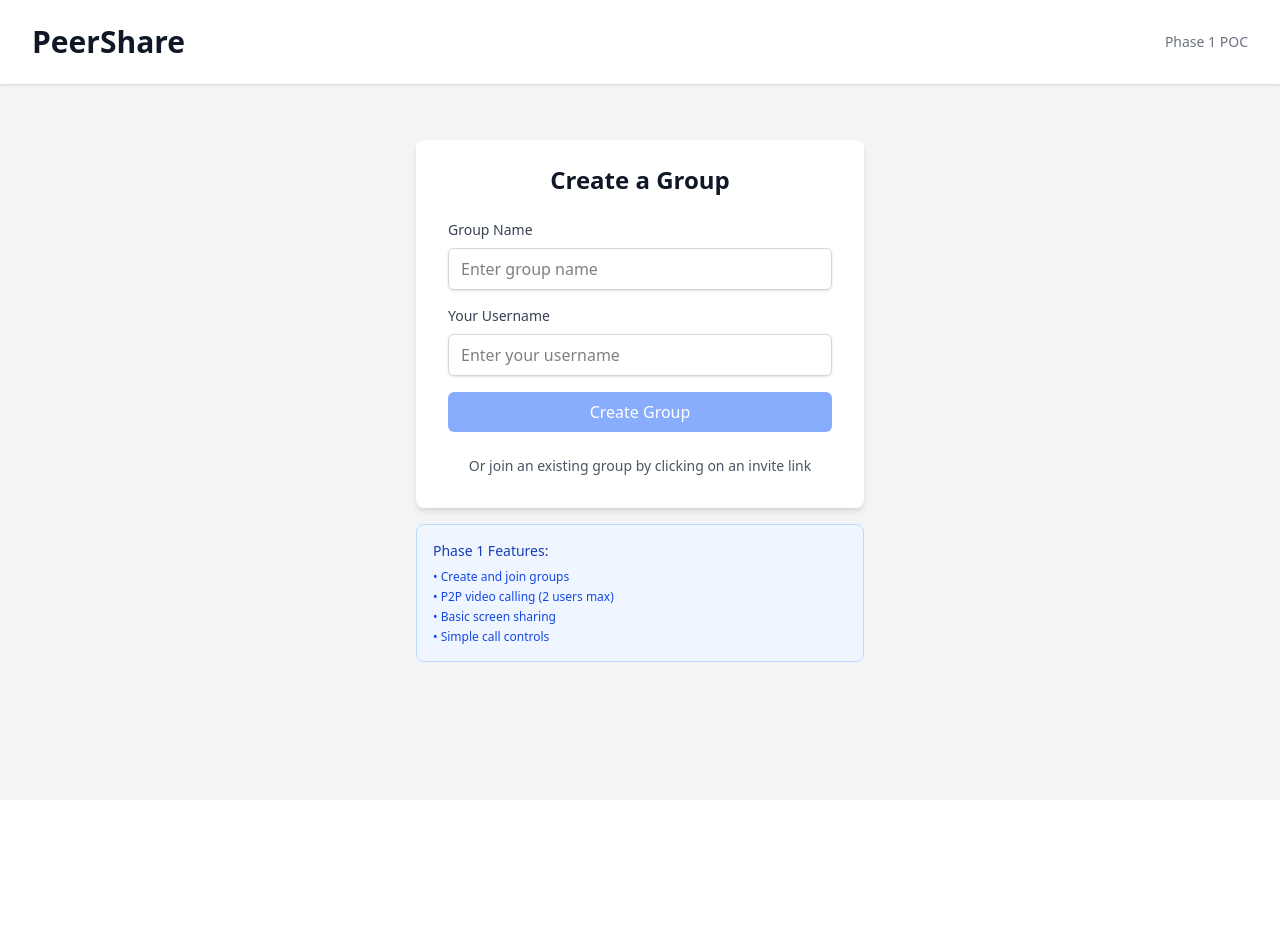
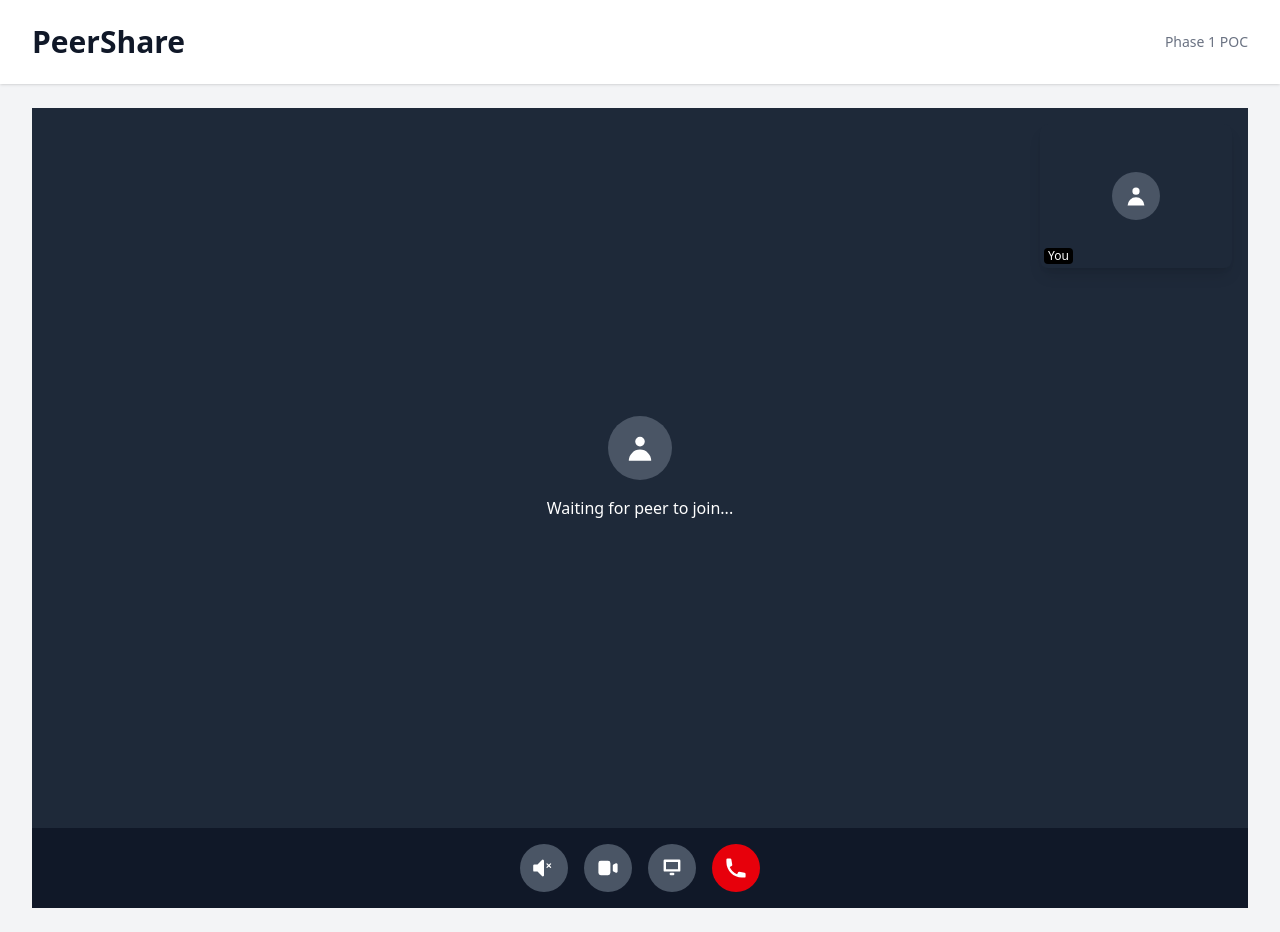
Before and after one commit to jainprashul/peer-share, a React (Vite) app in the folder client/: page /call in a window 1280 px wide. Before the commit the page ends 800 px from the top, so only its background shows below. Built offline with nearby package versions, Linux system fonts and the light colour scheme.

Commit message:
Refactor application structure by implementing routing with AppRouter, adding Fallback component for 404 handling, and updating dependencies in package.json.

```diff
--- a/client/package.json
+++ b/client/package.json
@@ -12,7 +12,8 @@
   "dependencies": {
     "peerjs": "^1.5.5",
     "react": "^19.1.1",
-    "react-dom": "^19.1.1"
+    "react-dom": "^19.1.1",
+    "react-router": "^7.9.1"
   },
   "devDependencies": {
     "@eslint/js": "^9.33.0",
--- a/client/src/App.tsx
+++ b/client/src/App.tsx
@@ -1,83 +1,11 @@
-import { useState } from 'react';
-import type { AppState } from './types';
-import LandingPage from './pages/home/LandingPage';
-import GroupPage from './pages/group/GroupPage';
-import CallPage from './pages/call/CallPage';
+import AppRouter from "./navigations/AppRouter";
+
 
 function App() {
-  const [appState, setAppState] = useState<AppState>({
-    currentPage: 'landing',
-    isLoading: false,
-    error: null
-  });
-
   return (
-    <div className="min-h-screen bg-gray-100">
-      <header className="bg-white shadow-sm">
-        <div className="max-w-7xl mx-auto px-4 sm:px-6 lg:px-8">
-          <div className="flex justify-between items-center py-6">
-            <h1 className="text-3xl font-bold text-gray-900">PeerShare</h1>
-            <div className="text-sm text-gray-500">Phase 1 POC</div>
-          </div>
-        </div>
-      </header>
-
-      <main className="max-w-7xl mx-auto py-6 px-4 sm:px-6 lg:px-8">
-        {appState.error && (
-          <div className="mb-4 bg-red-50 border border-red-200 text-red-700 px-4 py-3 rounded">
-            {appState.error}
-          </div>
-        )}
-
-        {appState.currentPage === 'landing' && (
-          <LandingPage
-            onCreateGroup={(data) => {
-              console.log('Creating group:', data);
-              setAppState(prev => ({ ...prev, currentPage: 'call' }));
-              // TODO: Implement group creation
-            }}
-            isLoading={appState.isLoading}
-            error={appState.error}
-          />
-        )}
-
-        {appState.currentPage === 'group' && (
-          <GroupPage
-            group={null}
-            members={[]}
-            currentUser={null}
-            onStartCall={(targetUserId) => {
-              console.log('Starting call with:', targetUserId);
-              // TODO: Implement call initiation
-              setAppState(prev => ({ ...prev, currentPage: 'call' }));
-            }}
-            onLeaveGroup={() => {
-              setAppState(prev => ({ ...prev, currentPage: 'landing' }));
-            }}
-            isLoading={appState.isLoading}
-          />
-        )}
-
-        {appState.currentPage === 'call' && (
-          <CallPage
-            localStream={null}
-            remoteStream={null}
-            isConnecting={false}
-            controls={{
-              isMuted: false,
-              isVideoEnabled: true,
-              isScreenSharing: false
-            }}
-            onToggleMute={() => console.log('Toggle mute')}
-            onToggleVideo={() => console.log('Toggle video')}
-            onToggleScreenShare={() => console.log('Toggle screen share')}
-            onEndCall={() => {
-              setAppState(prev => ({ ...prev, currentPage: 'group' }));
-            }}
-          />
-        )}
-      </main>
-    </div>
+    <>
+      <AppRouter />
+    </>
   );
 }
 
--- /dev/null
+++ b/client/src/components/Fallback.tsx
@@ -0,0 +1,18 @@
+import { Link } from 'react-router'
+
+function Fallback() {
+    return (
+        <div className="flex flex-col items-center justify-center h-screen text-center">
+            <h1 className="text-6xl font-bold text-red-500">404</h1>
+            <p className="text-xl mt-4">Oops! The page you’re looking for doesn’t exist.</p>
+            <Link
+                to="/"
+                className="mt-6 px-4 py-2 bg-blue-600 text-white rounded-lg hover:bg-blue-700"
+            >
+                Go Home
+            </Link>
+        </div>
+    )
+}
+
+export default Fallback
--- /dev/null
+++ b/client/src/navigations/AppRouter.tsx
@@ -0,0 +1,23 @@
+import Layout from './Layout'
+import { BrowserRouter, Route, Routes } from 'react-router'
+import Home from '../pages/home'
+import Group from '../pages/group'
+import Call from '../pages/call'
+import Fallback from '../components/Fallback'
+
+const AppRouter = () => {
+    return (
+        <Layout>
+            <BrowserRouter>
+                <Routes>
+                    <Route path="/" element={<Home />} />
+                    <Route path="/group" element={<Group />} />
+                    <Route path="/call" element={<Call />} />
+                    <Route path="*" element={<Fallback />} />
+                </Routes>
+            </BrowserRouter>
+        </Layout>
+    )
+}
+
+export default AppRouter
--- /dev/null
+++ b/client/src/navigations/Layout.tsx
@@ -0,0 +1,21 @@
+import React from 'react'
+
+function Layout({ children }: { children: React.ReactNode }) {
+    return (
+        <div className="min-h-screen bg-gray-100">
+            <header className="bg-white shadow-sm">
+                <div className="max-w-7xl mx-auto px-4 sm:px-6 lg:px-8">
+                    <div className="flex justify-between items-center py-6">
+                        <h1 className="text-3xl font-bold text-gray-900">PeerShare</h1>
+                        <div className="text-sm text-gray-500">Phase 1 POC</div>
+                    </div>
+                </div>
+            </header>
+            <main className="max-w-7xl mx-auto py-6 px-4 sm:px-6 lg:px-8">
+                {children}
+            </main>
+        </div>
+    )
+}
+
+export default Layout
--- /dev/null
+++ b/client/src/pages/call/index.tsx
@@ -0,0 +1,24 @@
+import CallPage from './CallPage';
+
+function index() {
+    return (
+        <CallPage
+            localStream={null}
+            remoteStream={null}
+            isConnecting={false}
+            controls={{
+                isMuted: false,
+                isVideoEnabled: true,
+                isScreenSharing: false
+            }}
+            onToggleMute={() => console.log('Toggle mute')}
+            onToggleVideo={() => console.log('Toggle video')}
+            onToggleScreenShare={() => console.log('Toggle screen share')}
+            onEndCall={() => {
+                // setAppState(prev => ({ ...prev, currentPage: 'group' }));
+            }}
+        />
+    )
+}
+
+export default index
--- /dev/null
+++ b/client/src/pages/group/index.tsx
@@ -0,0 +1,22 @@
+import GroupPage from './GroupPage';
+
+function index() {
+    return (
+        <GroupPage
+            group={null}
+            members={[]}
+            currentUser={null}
+            onStartCall={(targetUserId) => {
+                console.log('Starting call with:', targetUserId);
+                // TODO: Implement call initiation
+                //   setAppState(prev => ({ ...prev, currentPage: 'call' }));
+            }}
+            onLeaveGroup={() => {
+                //   setAppState(prev => ({ ...prev, currentPage: 'landing' }));
+            }}
+            isLoading={false}
+        />
+    )
+}
+
+export default index
--- /dev/null
+++ b/client/src/pages/home/index.tsx
@@ -0,0 +1,17 @@
+import LandingPage from './LandingPage';
+
+function index() {
+    return (
+        <LandingPage
+            onCreateGroup={(data) => {
+                console.log('Creating group:', data);
+                // setAppState(prev => ({ ...prev, currentPage: 'call' }));
+                // TODO: Implement group creation
+            }}
+            isLoading={false}
+            error={null}
+        />
+    )
+}
+
+export default index
```
Also changed, not shown: 1 other file (tests, documents, lock files or other folders).
